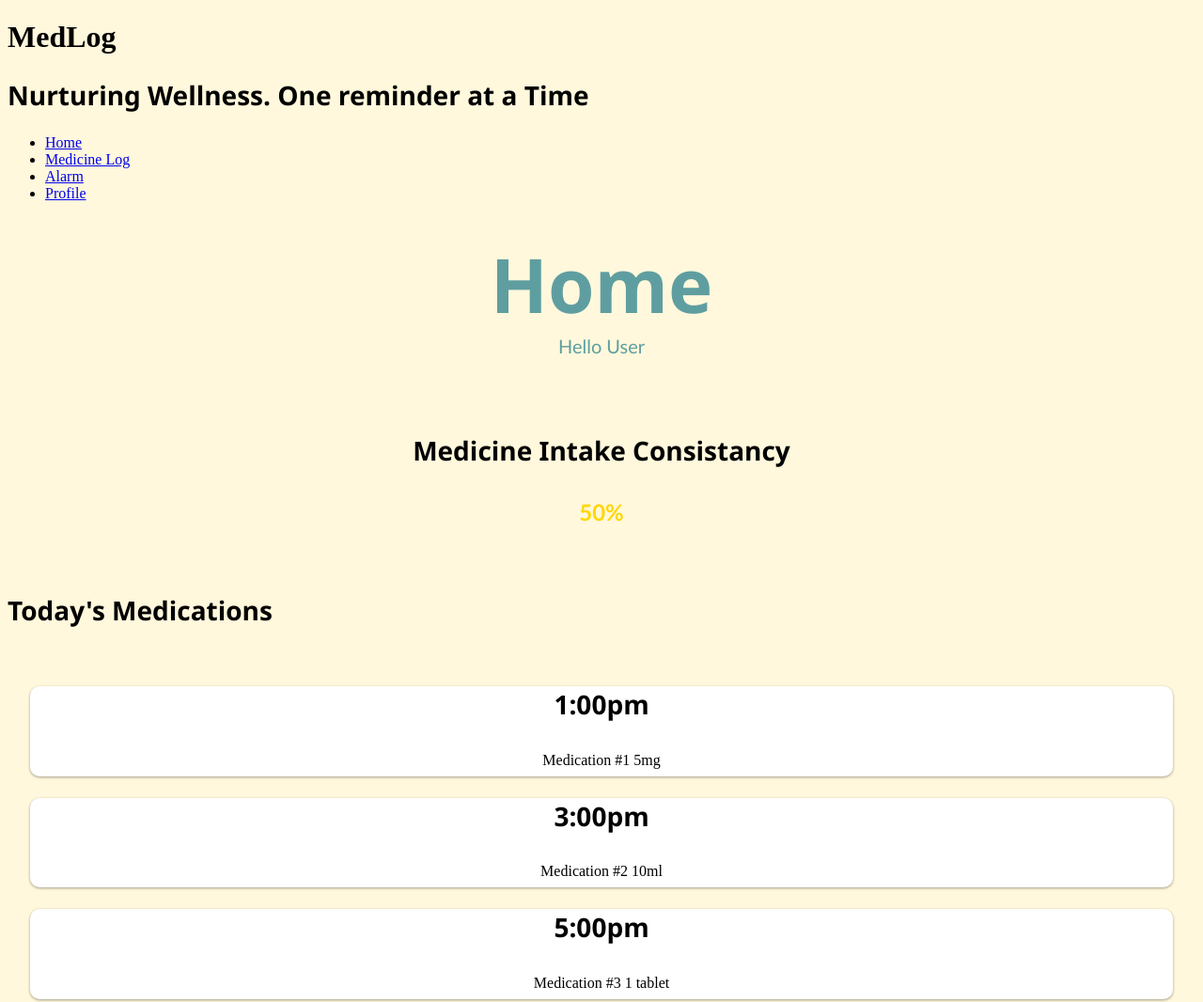
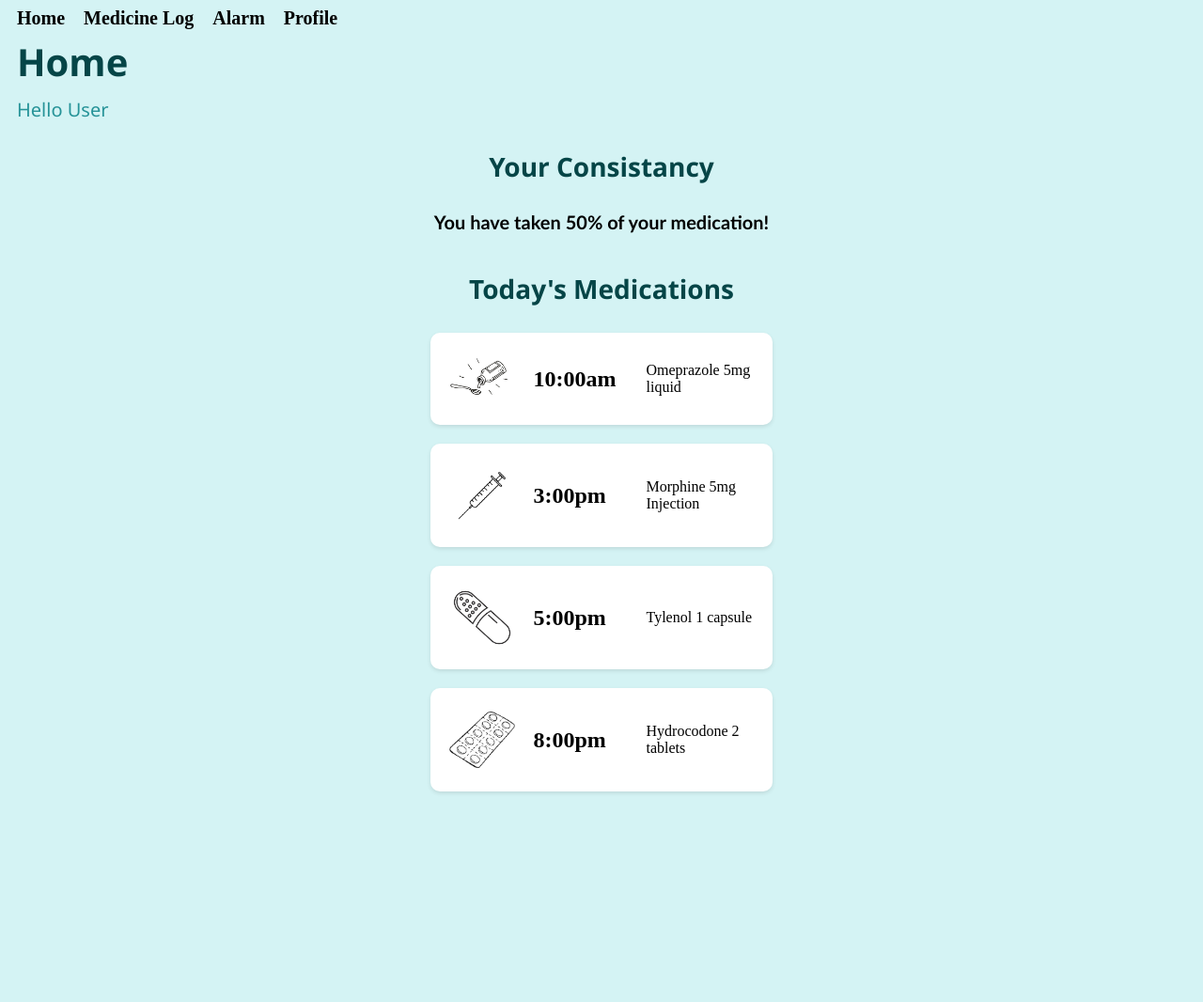
Before and after one commit to info340c-sp24/project-group-5-info-340, a plain HTML site: page index.html in a window 1280 px wide. Shown: the top 1066 px of the page at 94% size. After the commit the page ends 862 px from the top, so only its background shows below. Drawn offline with Linux system fonts and the light colour scheme.

Commit message:
updated home page

```diff
--- a/index.html
+++ b/index.html
@@ -9,61 +9,60 @@
     <link rel="stylesheet" href="style.css">
 
     <body>
-        <h1>MedLog</h1>
-        <h2>Nurturing Wellness. One reminder at a Time</h2>
+        <header>
 
-        <nav>
+            <nav class="menu">
                 <ul>
                     <li><a href="index.html">Home</a></li>
                     <li><a href="medicinelog.html">Medicine Log</a></li>
                     <li><a href="alarm.html">Alarm</a></li>
                     <li><a href="profile.html">Profile</a></li>
-
                 </ul>
             </nav>
 
-        <section class="column">
-            <header class="header">
             <div class="container">
                 <h1>Home</h1>
                 <p>Hello User</p>
             </div>
+
         </header>
-        </section>
 
-        <section class="column">
         <div class="consistancy">
-                <h3>Medicine Intake Consistancy</h3>
-                <h4>50%</h4>
+            <h3>Your Consistancy</h3>
+            <h4>You have taken 50% of your medication!</h4>
         </div>
-        </section>
+
 
         <main>
-            <h2>Today's Medications</h2>
+            <h3>Today's Medications</h3>
             <section class="column">
                 <!-- Log 1 Example -->
                 <div class="log-cards">
                     <div class="log">
-                        <h2>1:00pm</h2>
-                        <p>Medication #1 5mg</p>
+                        <img src="image/liquid.jpg" alt="liquid">
+                        <h2>10:00am</h2>
+                        <p>Omeprazole 5mg liquid</p>
                     </div>
 
                     <!-- Log 2 Example -->
                     <div class="log">
+                        <img src="image/Injection.png" alt="Injectiont">
                         <h2>3:00pm</h2>
-                        <p>Medication #2 10ml</p>
+                        <p>Morphine 5mg Injection</p>
                     </div>
 
                     <!-- Log 3 Example -->
                     <div class="log">
+                        <img src="image/capsule.jpg" alt="capsule">
                         <h2>5:00pm</h2>
-                        <p>Medication #3 1 tablet</p>
+                        <p>Tylenol 1 capsule</p>
                     </div>
 
                     <!-- Log 4 Example -->
                     <div class="log">
+                        <img src="image/tablets.png" alt="tablets">
                         <h2>8:00pm</h2>
-                        <p>Medication #4 2 tablets</p>
+                        <p>Hydrocodone 2 tablets</p>
                     </div>
                 </div>
             </section>
--- a/style.css
+++ b/style.css
@@ -1,14 +1,13 @@
-html{
+html {
     height: 100%;
+}
 
-}
-main{
+main {
     flex: 1;
     height: 100%;
 }
 
 .container {
-    color:cadetblue;
     width: 100%;
     padding-right: 15px;
     padding-left: 15px;
@@ -16,68 +15,169 @@ main{
     margin-left: auto;
 }
 
-
-.header h1{
-    font-size: 5em;
-    font-family:'Segoe UI', Tahoma, Geneva, Verdana, sans-serif;
-    margin-bottom: 0;
-    margin-top: 0;
-    color:cadetblue;
+.container {
+    padding: 0 10px;
+    display: flex;
+    flex-direction: column;
+    align-items: flex-start;
 }
 
-.header p{
+.container h1 {
+    font-size: 2.5em;
+    font-family: 'Segoe UI', Tahoma, Geneva, Verdana, sans-serif;
+    margin-bottom: 10px;
+    margin-top: 0;
+    color: rgb(5, 69, 71);
+    padding-top: 7px;
+}
+
+.container p {
     font-size: 1.25rem;
     font-weight: 300;
-    font-family:'Gill Sans', 'Gill Sans MT', Calibri, 'Trebuchet MS', sans-serif;
+    font-family: 'Segoe UI', Tahoma, Geneva, Verdana, sans-serif;
+    margin-top: 0;
+    margin-bottom: 0;
+    color: rgb(38, 147, 152);
+}
+body {
+    background-color: rgb(212, 243, 244);
+}
+
+.consistancy{
+    text-align: center;
+}
+
+.consistancy h3{
+    font-size: 1.75rem;
+    font-family: 'Segoe UI', Tahoma, Geneva, Verdana, sans-serif;
+    color:rgb(5, 69, 71);
+}
+
+.consistancy h4{
+    font-size: 1.25rem;
+    font-family: 'Gill Sans', 'Gill Sans MT', Calibri, 'Trebuchet MS', sans-serif;
+    color: black;
+    margin-bottom: 40px;
+}
+
+
+main {
+    text-align: center;
+}
+
+main h3{
+    font-size: 1.75rem;
+    font-family: 'Segoe UI', Tahoma, Geneva, Verdana, sans-serif;
+    color:rgb(5, 69, 71);
+}
+
+
+/* Adjustments for the log cards container */
+.column {
+    display: flex;
+    justify-content: center; /* Center the log cards container */
+    align-items: flex-start; /* Align items to the top */
+}
+
+/* Adjustments for each log */
+.log {
+    background-color: white;
+    border-radius: 10px;
+    box-shadow: 0 2px 4px rgba(0, 0, 0, 0.1);
+    margin: 0px 20px 20px; /* Adjust margin */
+    padding: 15px;
+    display: flex; /* Add flex display */
+    align-items: center; /* Center vertically */
+    justify-content: space-between; /* Space between elements */
+}
+
+.log img {
+    width: 80px; /* Adjust width as needed */
+    height: auto; /* Maintain aspect ratio */
+    margin-right: 15px; /* Add margin to separate from text */
+    float: left; /* Float the image to the left */
+}
+
+.log p, h2 {
+    margin: 0; /* Remove margin */
+    text-align: left; /* Align text to the left */
+    flex: 1; /* Let text take remaining space */
+}
+
+
+@media only screen and (max-width: 600px) {
+    .log {
+        flex-basis: calc(50% - 1rem);
+    }
+}
+
+@media only screen and (min-width: 601px) and (max-width: 900px) {
+    .log {
+        flex-basis: calc(33.33% - 1rem);
+    }
+}
+
+@media only screen and (min-width: 901px) and (max-width: 1200px) {
+    .log {
+        flex-basis: calc(25% - 1rem);
+    }
+}
+
+@media only screen and (min-width: 1201px) {
+    .log {
+        flex-basis: calc(20% - 1rem);
+    }
+}
+
+
+.log h2 {
     margin-top: 0;
 }
 
-body{
-    background-color:cornsilk;
+
+.menu ul {
+    list-style-type: none;
+    margin: 0;
+    padding: 0;
+    display: flex;
+
 }
 
-section{
-    text-align: center;
+.menu li {
+    margin: 0 10px;
+    font-size: 1.25rem;
 }
 
-section h3, h2{
-    font-size: 1.75rem;
-    font-family: 'Segoe UI', Tahoma, Geneva, Verdana, sans-serif;
+.menu li a {
+    text-decoration: none;
+    color: rgb(0, 0, 0);
+    font-weight: bold;
+    transition: color 0.3s;
 }
 
-section h4{
-    color:gold;
-    font-size: 1.5rem;
-    font-family: 'Gill Sans', 'Gill Sans MT', Calibri, 'Trebuchet MS', sans-serif;
+.menu li a:hover {
+    color: #333;
 }
 
-.container section > section:nth-child(2){
-    flex: 1;
-    flex-basis: 0px;
-    background-color: #eee;
-}
-* {
-    box-sizing: border-box;
+@media only screen and (max-width: 768px) {
+    .menu-toggle {
+        display: block;
     }
 
-.column{
-    flex-basis: 240px;
-    padding: 1em;
+    .menu {
+        display: none;
     }
 
-.log{
-    background-color:white;
-    flex: 0 0 250px;
-    border-radius: 10px;
-    box-shadow: 0 1px 3px rgba(0, 0, 0, 0.16), 0 1px 3px rgba(0, 0, 0, 0.23);
-    margin: 0.5rem;
-  }
-  .log p{
-    padding: 0.5rem 0.5rem;
+    .menu.active {
+        display: block;
     }
 
-  .log-container{
-    flex-wrap: wrap;
-    display: flex;
-    justify-content: center;
+    .menu ul {
+        flex-direction: column;
+        align-items: center;
     }
+
+    .menu li {
+        margin: 10px 0;
+    }
+}
```
Also changed, not shown: image/Injection.png (added), image/capsule.jpg (added), image/liquid.jpg (added), image/tablets.png (added). Lines whose indentation alone changed are shown as unchanged.
